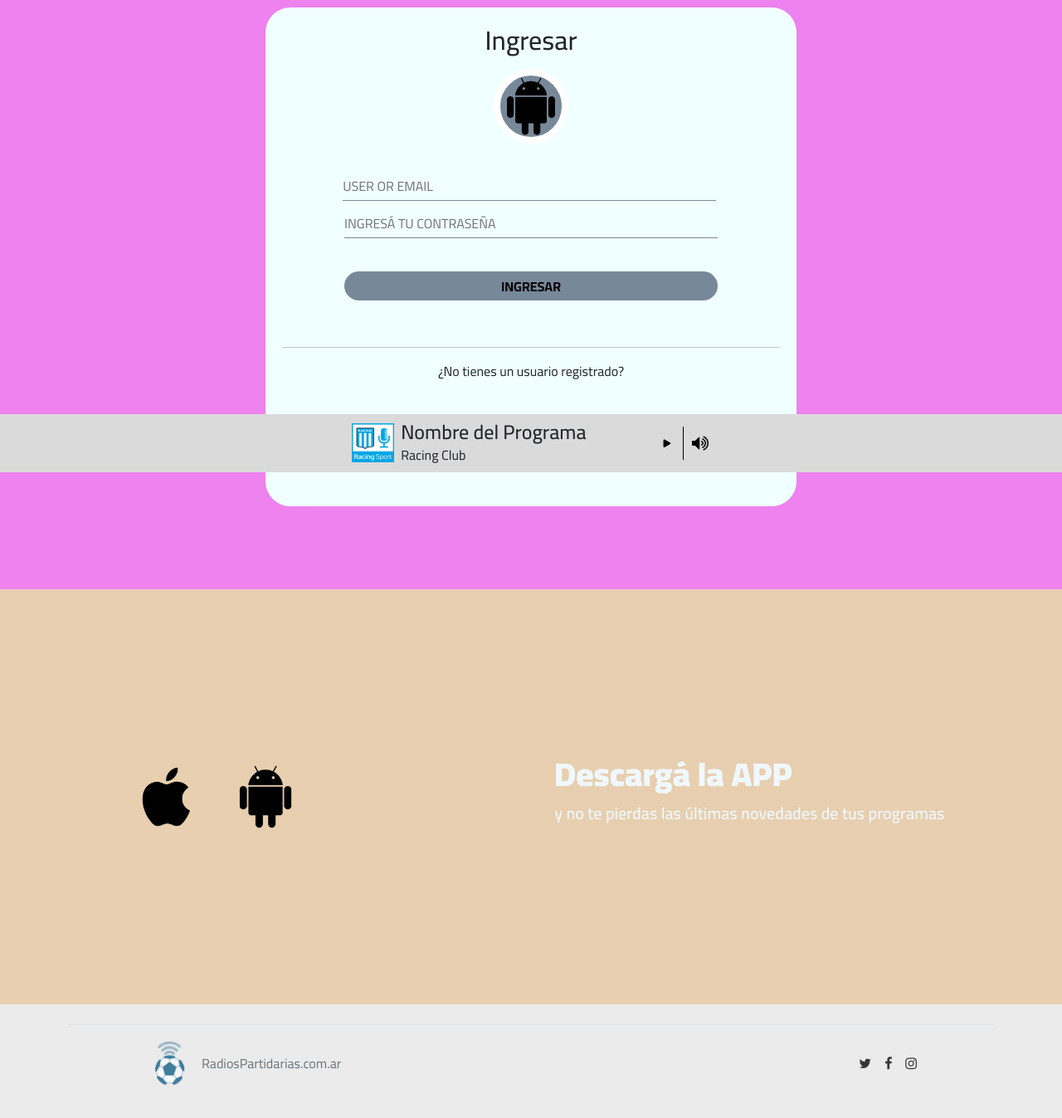
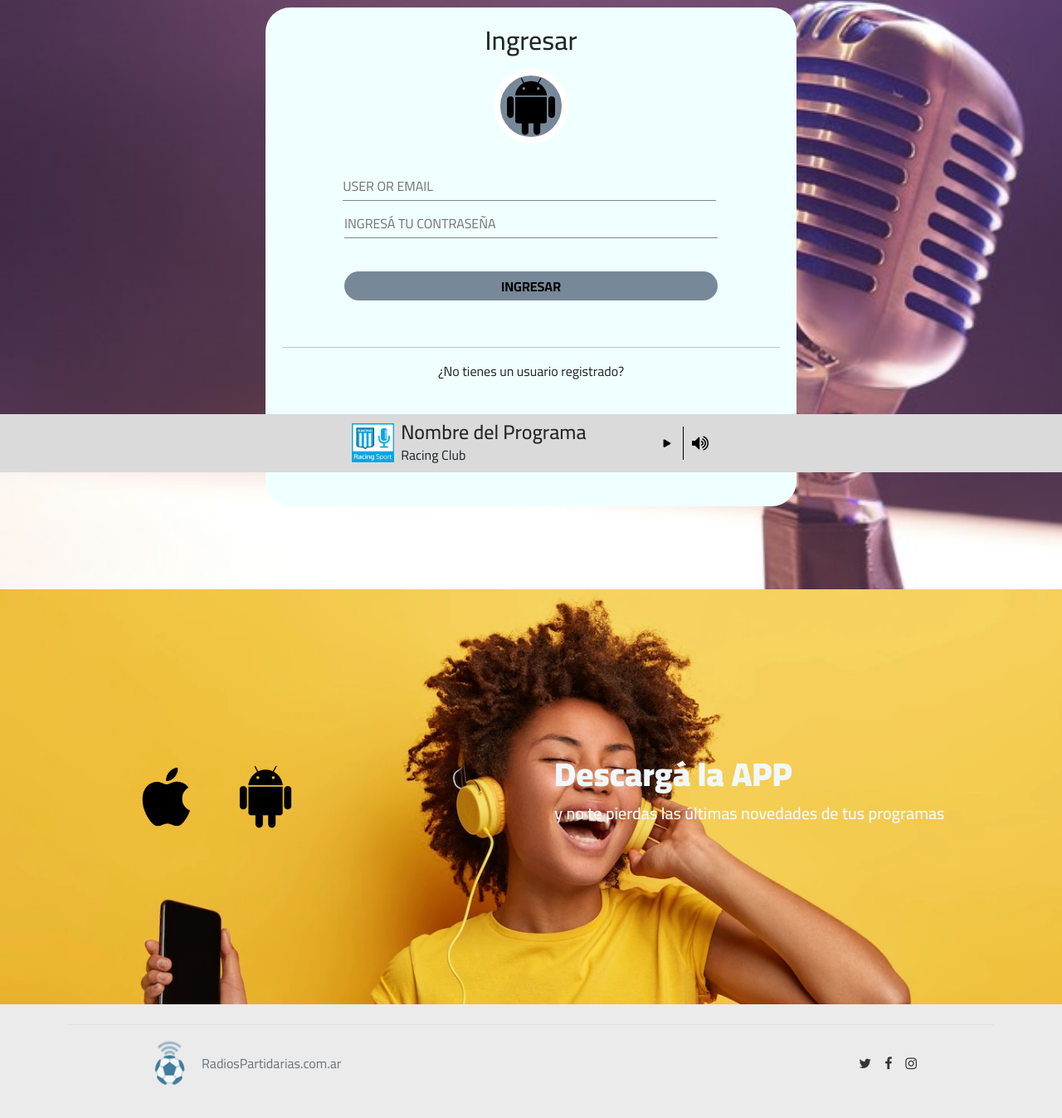
Before and after one commit to JuanAmorAKD/PreEntrega2-Amor, a plain HTML site: page login.html in a window 1280 px wide. Shown: the part 231-1578 px from the top of the page at 83% size. Drawn offline with nearby package versions, Linux system fonts and the light colour scheme; the site is published under a folder, as on GitHub Pages, so addresses that start at the root find nothing; a script that the page names is missing.

Commit message:
Agrego imagen de fondo en sección download app y Acces user

```diff
--- a/css/acces.css
+++ b/css/acces.css
@@ -7,7 +7,7 @@ ____________________________________
 #accesUser {
   background-color: violet;
   height: 100vh;
-  background-image: url("/images/mic-radio-hero2.jpg");
+  background-image: url("../images/mic-radio-hero2.jpg");
 
   background-repeat: no-repeat;
   background-size: cover;
--- a/css/styleboot.css
+++ b/css/styleboot.css
@@ -215,7 +215,7 @@ main {
 
   height: 500px;
 
-  background-image: url("/images/fondo-app.jpeg");
+  background-image: url("../images/fondo-app.jpeg");
 
   background-repeat: no-repeat;
   background-size: cover;
```
